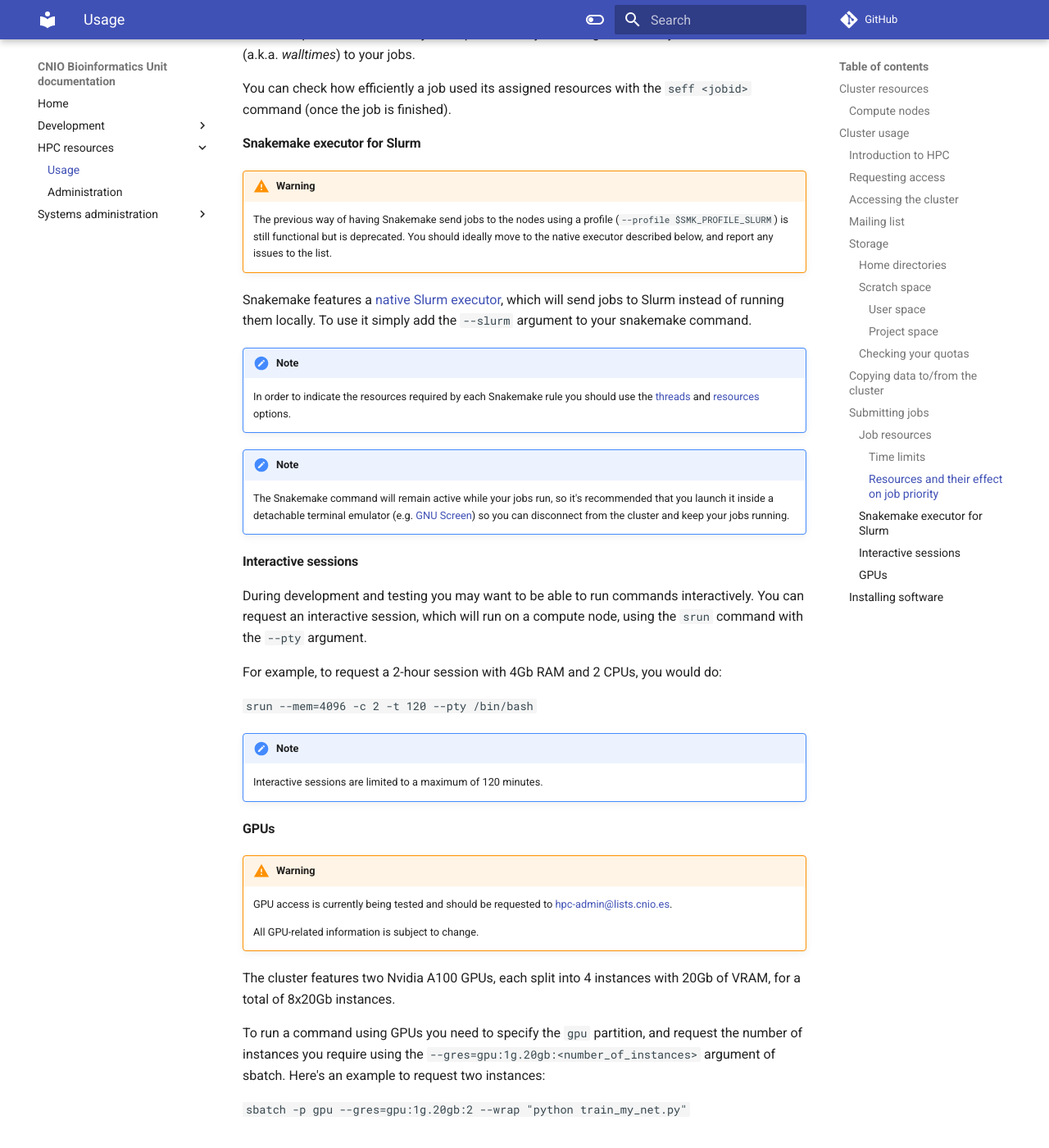
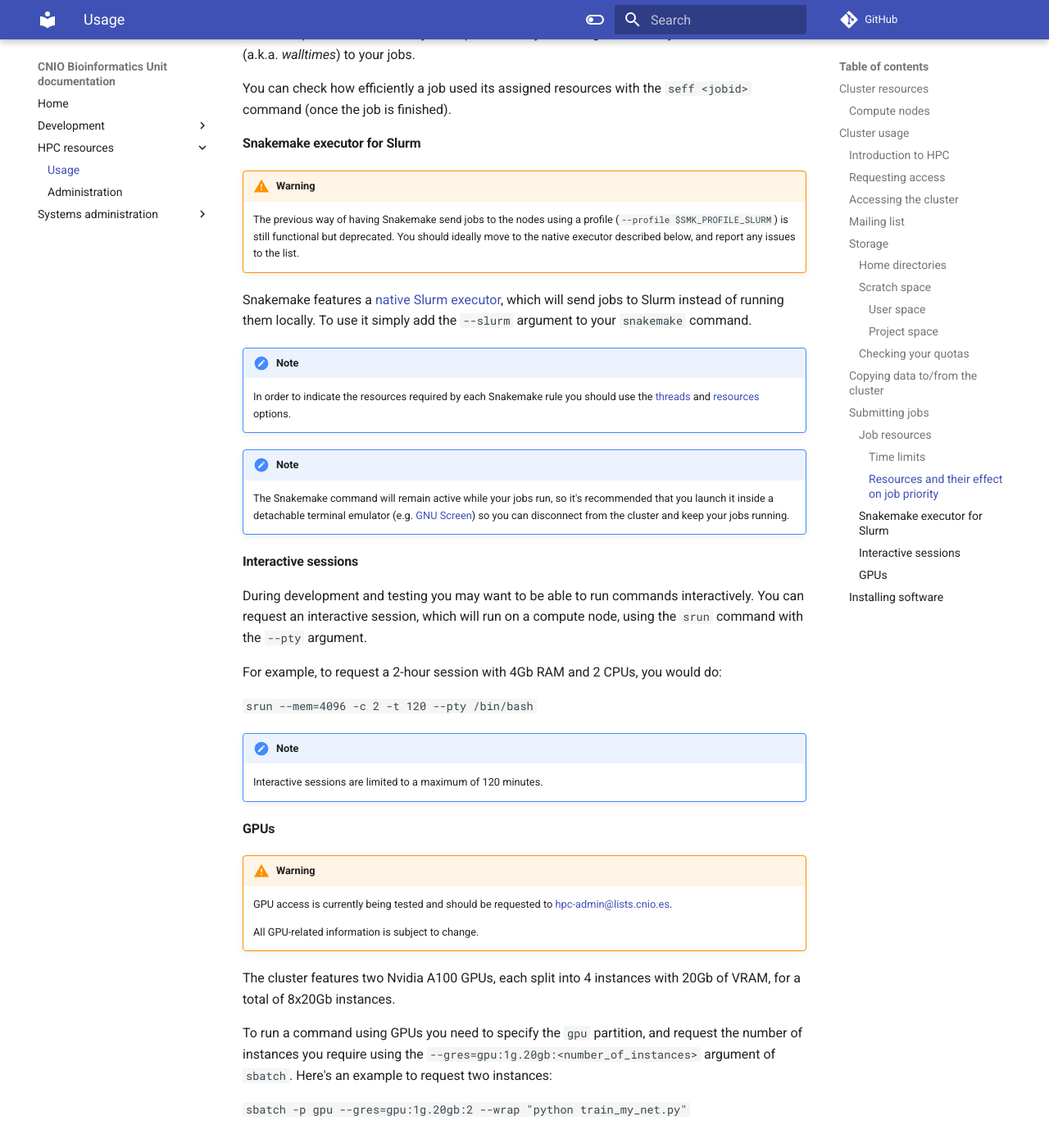
Before and after one commit to cnio-bu/cnio-bu.github.io, an MkDocs documentation site: the page built from docs/hpc/usage.md, in a window 1280 px wide and 1400 px high, scrolled down 4178 px. Shown: the whole window at 82% size. Built offline with MkDocs 1.6.1 and Material for MkDocs 9.7.7, drawn with Linux system fonts in a browser that asks for light colours; comment, search, counter and statistics services are not loaded; some of the changed text lies outside the part shown.

Commit message:
Fix spelling mistakes

```diff
--- a/docs/hpc/usage.md
+++ b/docs/hpc/usage.md
@@ -188,12 +188,12 @@ You can check how efficiently a job used its assigned resources with the `seff <
 !!! Warning
 
     The previous way of having Snakemake send jobs to the nodes using a profile (`--profile $SMK_PROFILE_SLURM`)
-    is still functional but is deprecated. You should ideally move to the native executor described below, and report
+    is still functional but deprecated. You should ideally move to the native executor described below, and report
     any issues to the list.
 
 Snakemake features a [native Slurm executor](https://snakemake.readthedocs.io/en/stable/executing/cluster.html#executing-on-slurm-clusters),
 which will send jobs to Slurm instead of running them locally. To use it simply add the `--slurm` argument to
-your snakemake command.
+your `snakemake` command.
 
 !!! Note
 
@@ -231,7 +231,7 @@ The cluster features two Nvidia A100 GPUs, each split into 4 instances with 20Gb
 
 To run a command using GPUs you need to specify the `gpu` partition, and request
 the number of instances you require using the
-`--gres=gpu:1g.20gb:<number_of_instances>` argument of sbatch. Here's an example
+`--gres=gpu:1g.20gb:<number_of_instances>` argument of `sbatch`. Here's an example
 to request two instances:
 
 `sbatch -p gpu --gres=gpu:1g.20gb:2 --wrap "python train_my_net.py"`
```
Also changed, not shown: other parts of docs/hpc/usage.md (+1 -1 lines).
